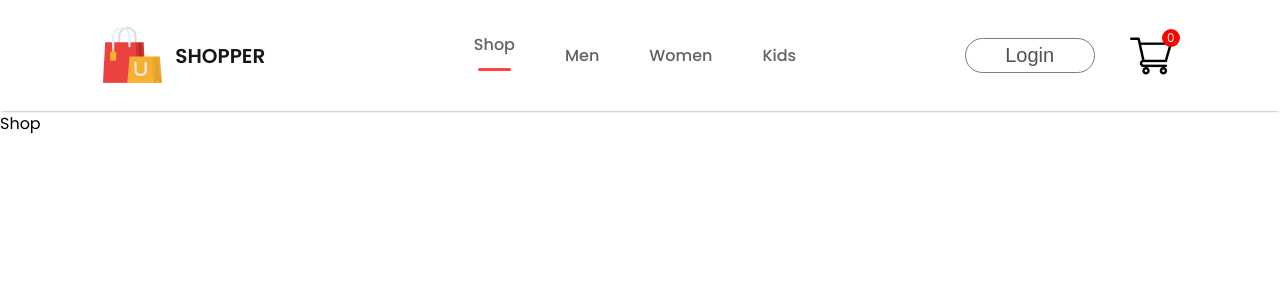
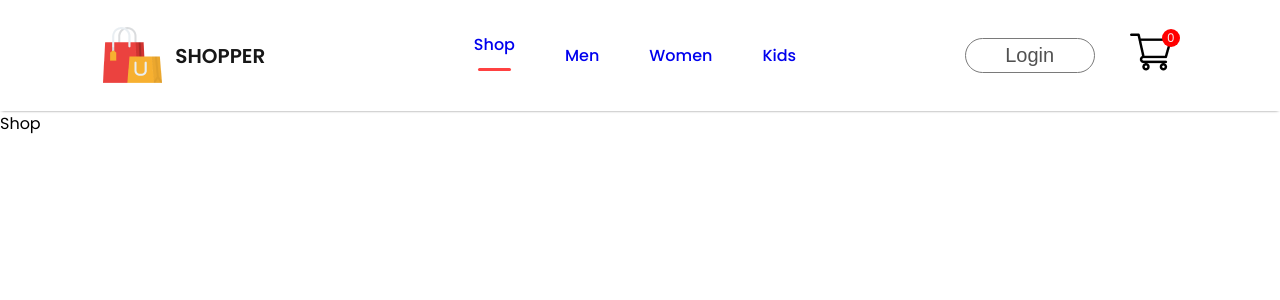
Before and after one commit to shahroz-ali750/React-Project, a React (Create React App) app: page / in a window 1280 px wide. Shown: the top 300 px of the page. Built offline with nearby package versions, Linux system fonts and the light colour scheme.

Commit message:
now the navbar component is completed

```diff
--- a/src/components/Navbar/Navbar.jsx
+++ b/src/components/Navbar/Navbar.jsx
@@ -2,6 +2,7 @@
 import "./navbar.css"
 import logo from '../Assets/logo.png'
 import cart_icon from "../Assets/cart_icon.png"
+import { Link } from 'react-router-dom'
 export default function Navbar() {
   const [menu , setMenu] = useState('shop')
   return (
@@ -11,14 +12,14 @@
         <p>SHOPPER</p>
       </div>
       <ul className='nav-menu'>
-        <li onClick={()=>{setMenu('shop')}}>Shop {menu === 'shop'? <hr/> : <></>}</li>
-        <li onClick={()=>{setMenu('mens')}}>Men {menu === 'mens'? <hr/> : <></>}</li>
-        <li onClick={()=>{setMenu('womens')}}>Women {menu === 'womens'? <hr/> : <></>}</li>
-        <li onClick={()=>{setMenu('kids')}}>Kids {menu === 'kids'? <hr/> : <></>}</li>
+        <li onClick={()=>{setMenu('shop')}}><Link style={{textDecoration:"none"}} to ="/">Shop</Link>{menu === 'shop'? <hr/> : <></>}</li>
+        <li onClick={()=>{setMenu('mens')}}><Link style={{textDecoration:"none"}} to='/mens'>Men</Link>{menu === 'mens'? <hr/> : <></>}</li>
+        <li onClick={()=>{setMenu('womens')}}><Link style={{textDecoration:"none"}} to="/womens">Women</Link>{menu === 'womens'? <hr/> : <></>}</li>
+        <li onClick={()=>{setMenu('kids')}}><Link style={{textDecoration:"none"}} to="/kids">Kids</Link>{menu === 'kids'? <hr/> : <></>}</li>
       </ul>
       <div className="nav-login-cart">
-        <button>Login</button>
-        <img src={cart_icon} alt="" />
+       <Link to='/login'><button>Login</button></Link>
+       <Link to="/cart"><img src={cart_icon} alt="" /></Link>
         <div className="nav-cart-count">0</div>
       </div>
     </div>
```
